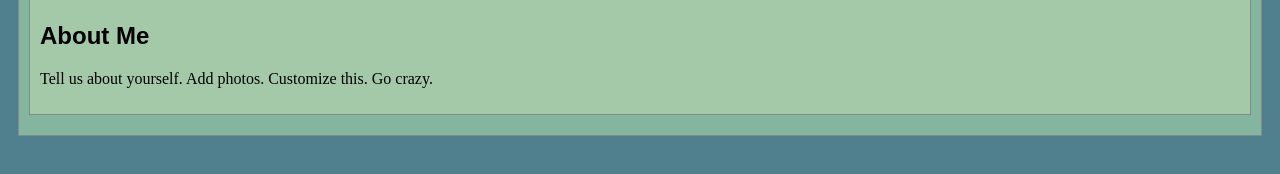
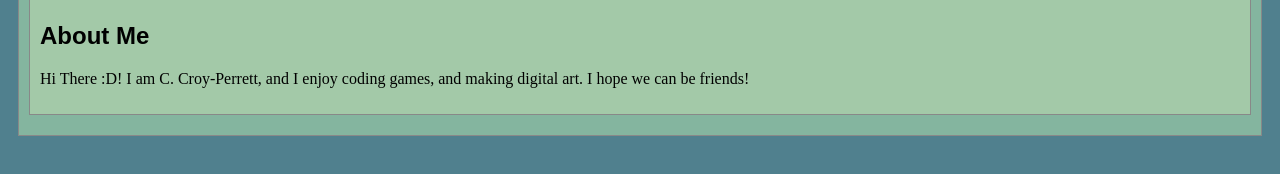
Before and after one commit to CCroyPerrett/art101, a plain HTML site: page index.html in a window 1280 px wide. Shown: the part 444-618 px from the top of the page. Drawn offline with Linux system fonts and the light colour scheme.

Commit message:
Update index.html

```diff
--- a/index.html
+++ b/index.html
@@ -26,7 +26,7 @@
 					<!-- Note that all filenames use lowercase and no spaces -->
 					<img class="cat-photo" src="./img/cute-grey-kitten.jpg">
 					<h2>About Me</h2>
-					<p>Tell us about yourself. Add photos. Customize this. Go crazy.</p>
+					<p>Hi There :D! I am C. Croy-Perrett, and I enjoy coding games, and making digital art. I hope we can be friends!</p>
 			</div>
 
 		</section>
```
